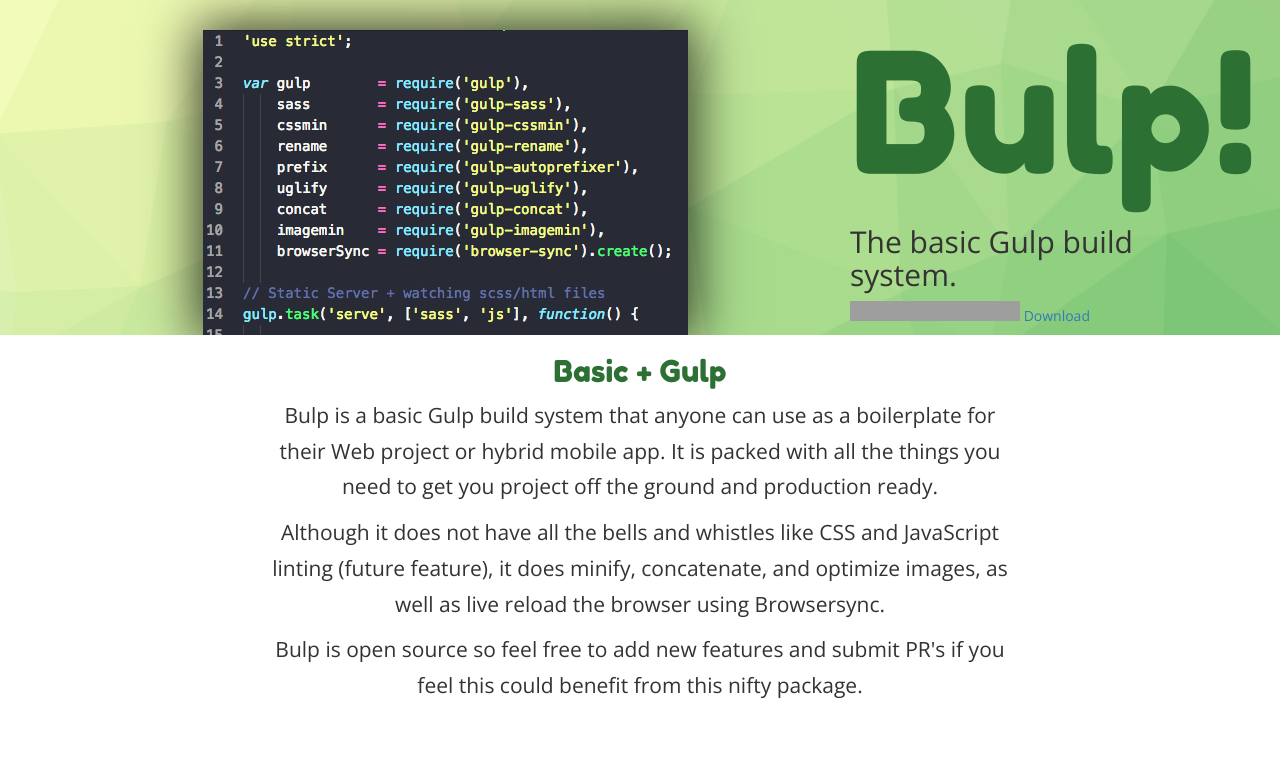
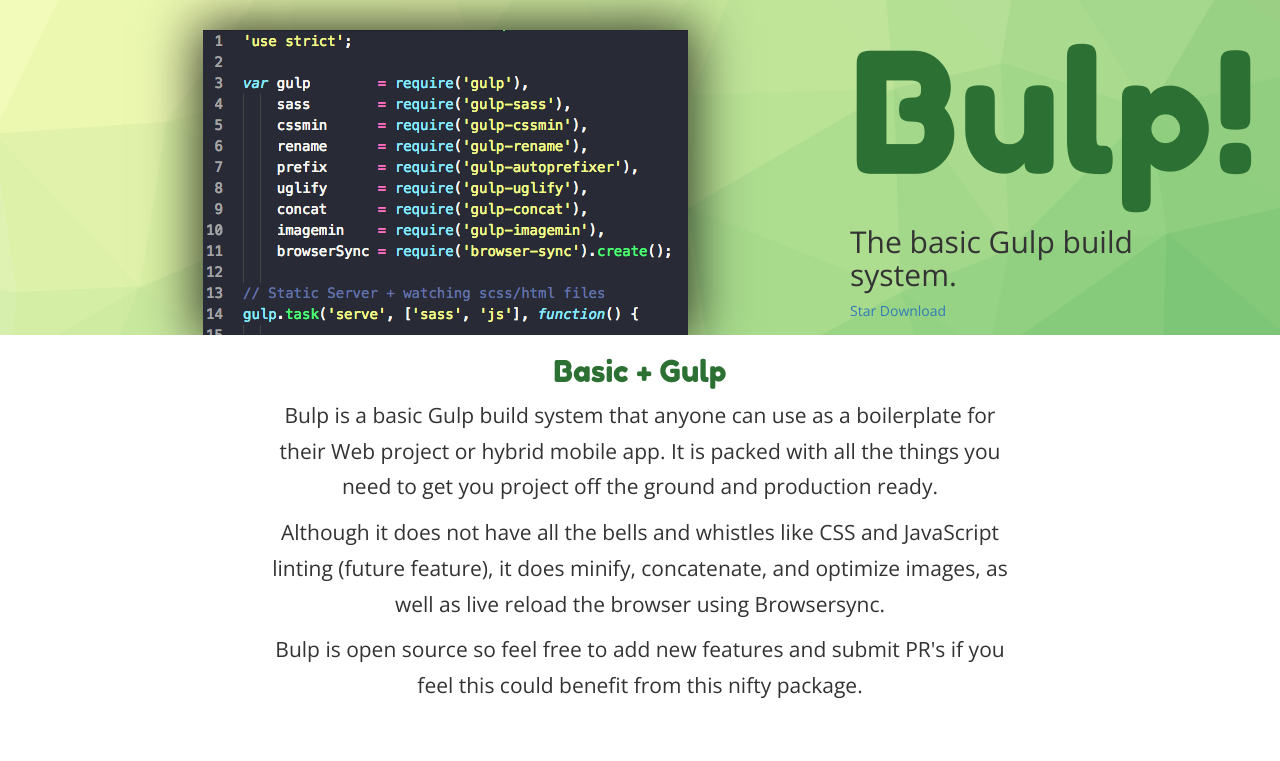
Before and after one commit to chrisdemars/bulp, a website: page index.html in a window 1280 px wide. Shown: the top 761 px of the page. Drawn offline with nearby package versions, Linux system fonts and the light colour scheme; grey boxes are pictures that could not be loaded.

Commit message:
Update index.html

```diff
--- a/index.html
+++ b/index.html
@@ -26,8 +26,8 @@
           <div class="col-lg-4 col-md-4 col-sm-12 col-xs-12">
             <h1 class="heading-main">Bulp!</h1>
             <h2>The basic Gulp build system.</h2>
-            <iframe src="https://github.com/chrisdemars/bulp-starter-package?user=chrisdemars&repo=bulp-starter-packagep&type=star&count=true" frameborder="0" scrolling="0" width="170px" height="20px"></iframe>
             <!-- Place this tag where you want the button to render. -->
+            <a class="github-button" href="https://github.com/chrisdemars/bulp-starter-package" data-icon="octicon-star" data-style="mega" data-count-href="/chrisdemars/bulp-starter-package/stargazers" data-count-api="/repos/chrisdemars/bulp-starter-package#stargazers_count" data-count-aria-label="# stargazers on GitHub" aria-label="Star chrisdemars/bulp-starter-package on GitHub">Star</a>            <!-- Place this tag where you want the button to render. -->
             <a class="github-button" href="https://github.com/chrisdemars/bulp-starter-package/archive/master.zip" data-icon="octicon-cloud-download" data-style="mega" aria-label="Download chrisdemars/bulp on GitHub">Download</a>
           </div>
         </div>
```
